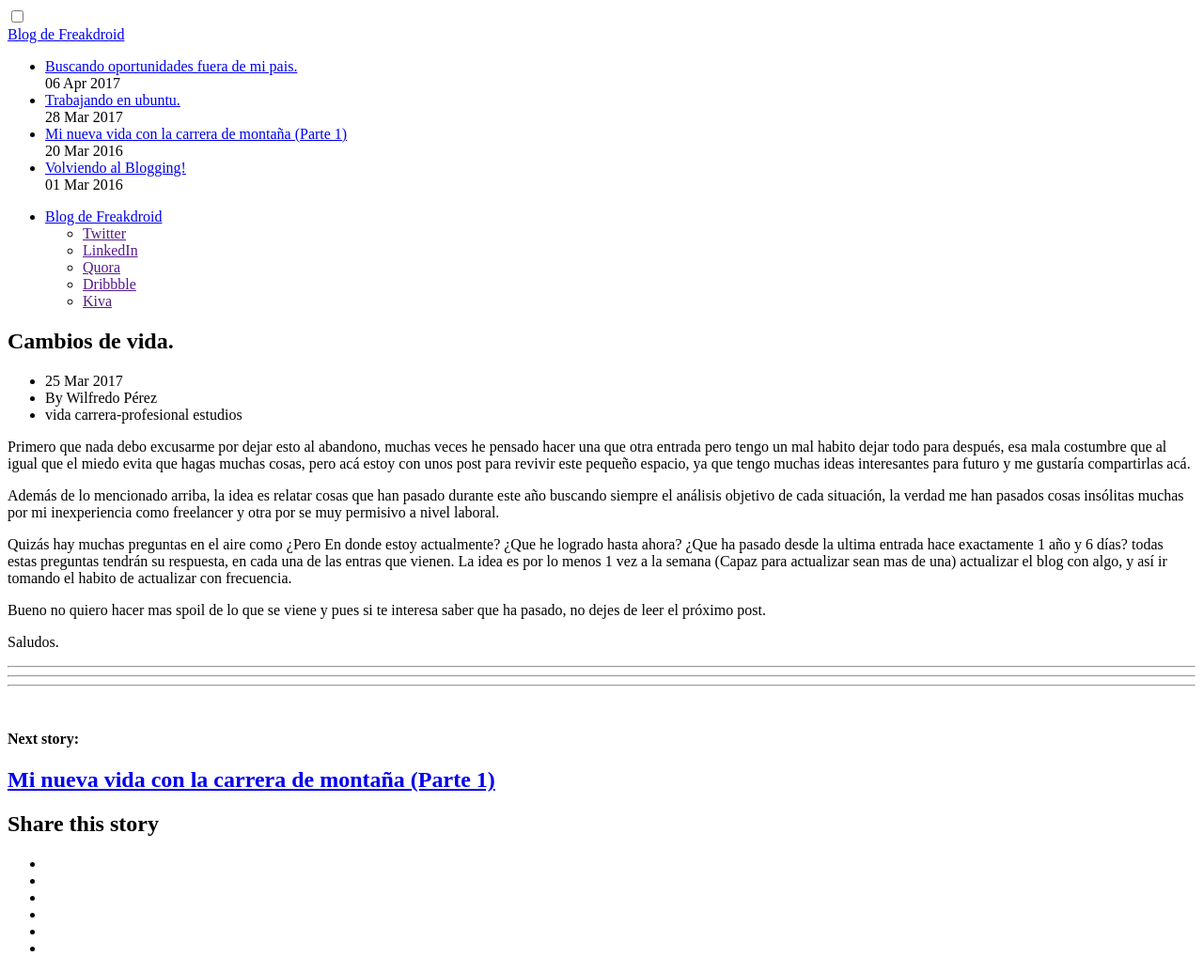
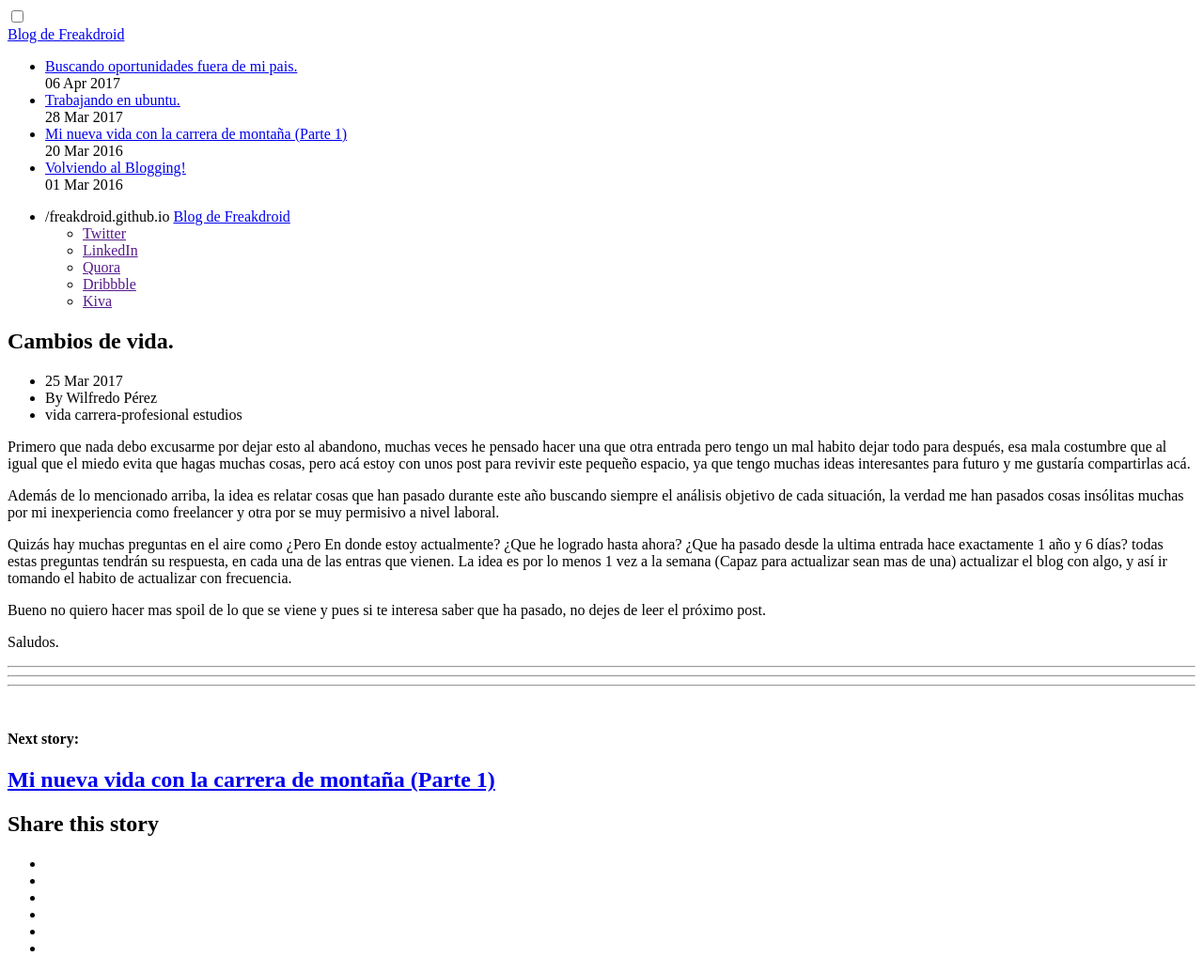
Before and after one commit to AhmadM-DL/freakdroid.github.io, a Jekyll site: the page built from _posts/2017-03-25-megaupdate.md, in a window 1280 px wide. Shown: the whole page at 94% size. Built offline with Jekyll 4.4.1, drawn with Linux system fonts in a browser that asks for light colours; nearby versions of some CDN libraries; some web fonts are replaced; comment, search, counter and statistics services are not loaded.

Commit message:
Testing on prod

```diff
--- a/_config.yml
+++ b/_config.yml
@@ -10,7 +10,7 @@
 email: Wilfredo1285@gmail.com
 description: > # this means to ignore newlines until "baseurl:"
   Love, learn, work, study, teach and share that's all.
-url: "http://yourdomain.com" # the base hostname & protocol for your site
+url: "https://freakdroid.github.io/" # the base hostname & protocol for your site
 twitter_username: Freak_droid
 github_username:  Freakdroid
 
--- a/_includes/menu.html
+++ b/_includes/menu.html
@@ -1,6 +1,8 @@
 <nav class="menuWrapper">
   <ul class="popover popover--menu">
     <li class="menu-avatar">
+
+      {{ site.baseurl }}
       <a href="{{ site.baseurl }}" class="brandLogo brandLogo--small
       {% if page.bgContrast == "light" %}
         brandLogo--black
```
